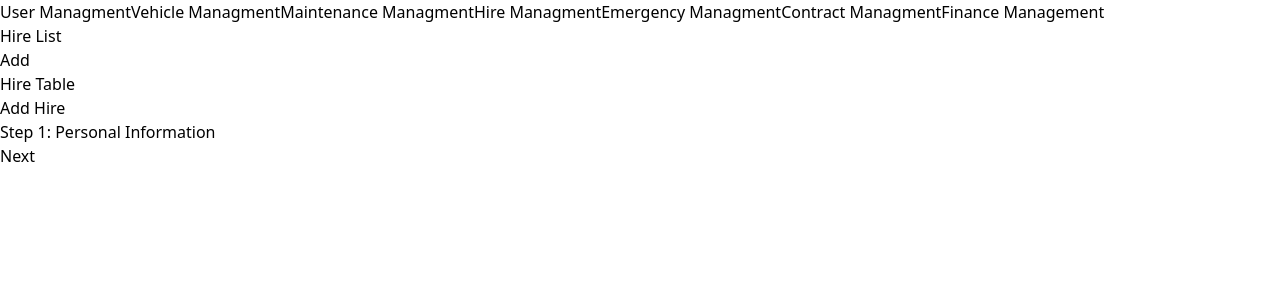
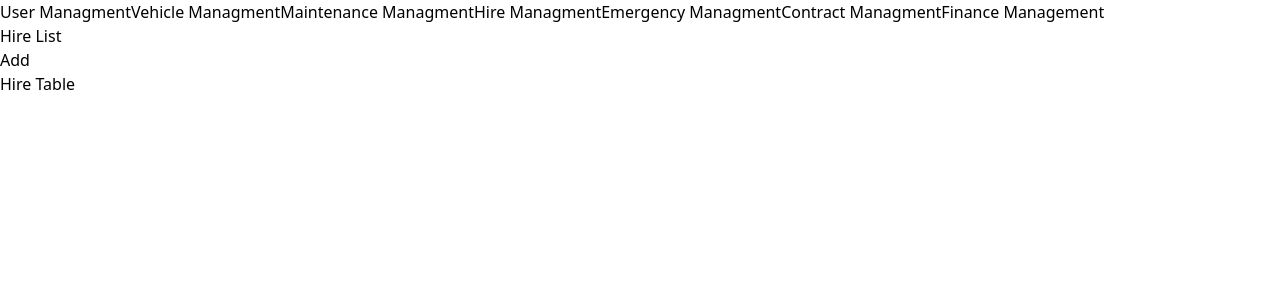
Before and after one commit to hxshan/itp-vms, a React (Vite) app in the folder frontend/: page /hires in a window 1280 px wide. Shown: the top 300 px of the page. Built offline with nearby package versions, Linux system fonts and the light colour scheme.

Commit message:
Fix:State addhire form display

```diff
--- a/frontend/src/components/hires/HireForm.jsx
+++ b/frontend/src/components/hires/HireForm.jsx
@@ -1,6 +1,6 @@
 import { useState } from 'react';
 
-const Form = () => {
+const Form = (showForm,setShowForm) => {
   const [step, setStep] = useState(1);
 
   const handleNextStep = () => {
@@ -12,7 +12,7 @@ const Form = () => {
   };
 
   return (
-    <div className="w-full h-full flex bg-gray-200 px-[50px] py-[20px] justify-center items-center">
+    <div className={"w-full h-full flex bg-gray-200 px-[50px] py-[20px] justify-center items-center"}>
       <div className="w-full h-[80vh] bg-white">
         <div className="text-center pt-[10px] pb-[6px] border-b-2">
           <h1 className="text-2xl font-semibold">Add Hire</h1>
--- a/frontend/src/components/hires/HireList.jsx
+++ b/frontend/src/components/hires/HireList.jsx
@@ -1,15 +1,12 @@
 import { useState } from "react"
 import HireTable from "./HireTable"
 
-const HireList = () => {
+const HireList = ({showForm ,setShowForm}) => {
 
-    const [showForm , setShowForm] = useState(false)
 
-    const displayForm = () => {
-        setShowForm(!showForm);
-        console.log("Hire List" + showForm)
-    }
+const changeFormVisiblity=()=>{
 
+}
 
   return (
     <div className="w-full h-full flex bg-gray-200 px-[50px] py-[20px] justify-center items-center">
@@ -19,7 +16,7 @@ const HireList = () => {
                 </div>
 
                 <div className="pt-[10px]">
-                    <button className="px-4 py-2 text-white bg-black rounded-md hover:bg-gray-800 focus:outline-none" onClick={displayForm}>
+                    <button className="px-4 py-2 text-white bg-black rounded-md hover:bg-gray-800 focus:outline-none" onClick={()=>{setShowForm(!showForm)}}>
                         Add
                     </button>
                 </div>
--- a/frontend/src/pages/hires/HireDashboard.jsx
+++ b/frontend/src/pages/hires/HireDashboard.jsx
@@ -1,14 +1,20 @@
 import HireList from "@/components/hires/HireList"
 import HireForm from "@/components/hires/HireForm"
+import { useState } from "react"
 
 const HireDashboard = () => {
     //const columns =["Name","Email","IDK foreal","something","Actions"]
     //const data =[{id:"1s56d1saads",name:"heshan",email:"idk",some:"dadfsa",some2:"sdad"},{}]
 
+    const [showForm , setShowForm] = useState(false)
+
   return (
     <div className="container mx-auto">
-        <HireList />
-        <HireForm />
+        <HireList showForm={showForm} setShowForm={setShowForm}/>
+        {(showForm) &&
+          <HireForm showForm={showForm} setShowForm={setShowForm}/>
+        }
+
      </div>
   )
 }
```
